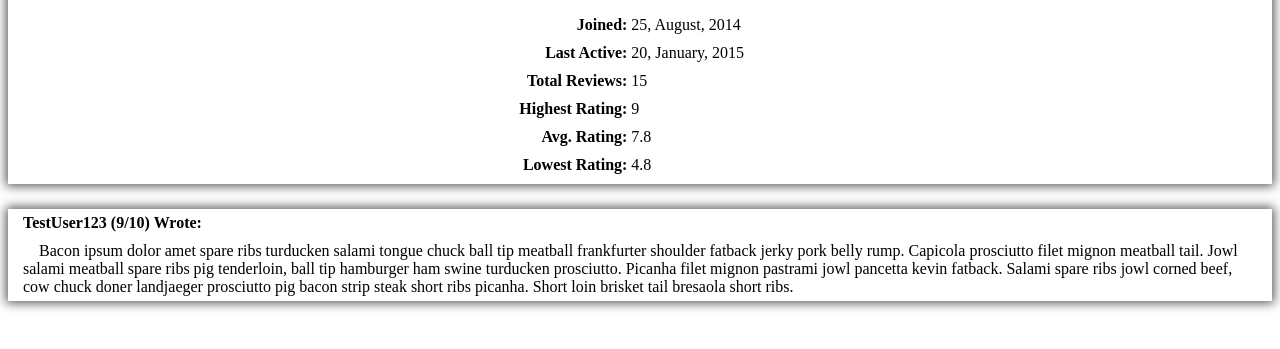
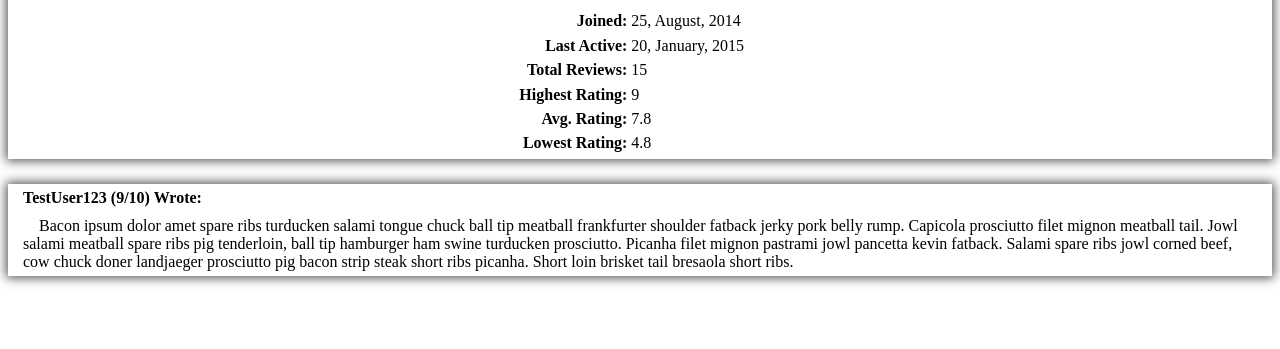
Before and after one commit to jwelker110/p3-catalog-template, a website: page src/view_profile.html in a window 1280 px wide. Shown: the part 261-610 px from the top of the page. Drawn offline with nearby package versions, Linux system fonts and the light colour scheme; files that its build step writes are made by us from their sources.

Commit message:
Update spacing between profile details

```diff
--- a/src/assets/css/pages/view_profile.scss
+++ b/src/assets/css/pages/view_profile.scss
@@ -36,14 +36,14 @@
   &-label {
     display: block;
     text-align: right;
-    margin: 10px auto;
+    margin: 0.4em auto;
     font-weight: bold;
   }
 
   &-detail {
     display: block;
     text-align: left;
-    margin: 10px auto;
+    margin: 0.4em auto;
   }
 }
 
```
